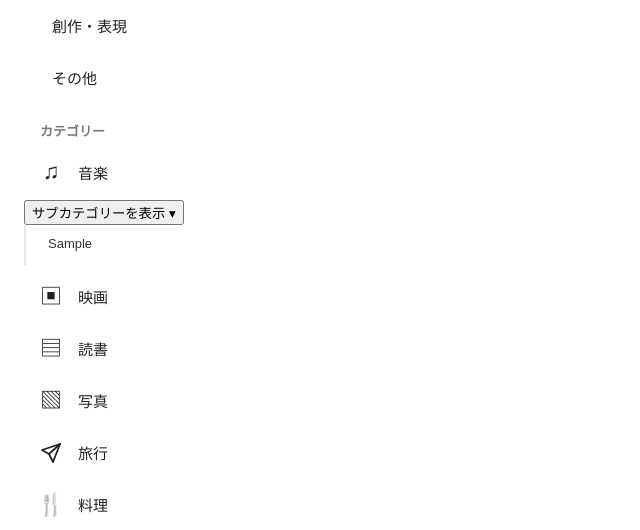
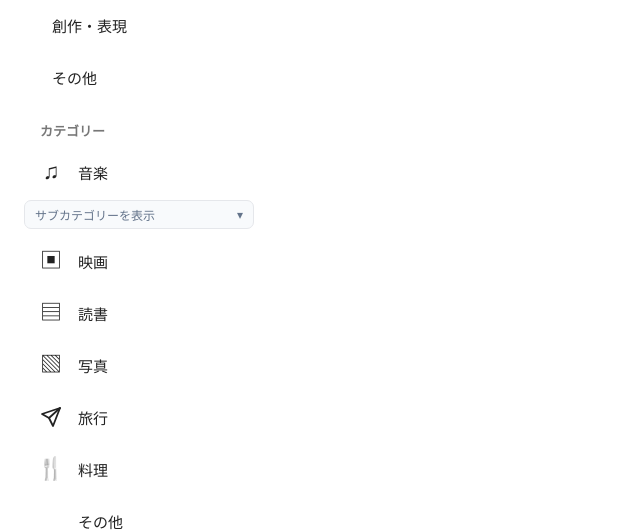
Before and after one commit to sat0816har-cpu/django_app, a Django app: page /ranking/category/1/ in a window 1280 px wide. Shown: the part 420-950 px from the top of the page, without its empty margins (0-640 px from the left). Run offline with Django 4.2, Linux system fonts and the light colour scheme; tables that the repository leaves empty hold one stand-in row (values such as "Sample post").

Commit message:
Add styles for desktop sub-category toggle

```diff
--- a/static/style.css
+++ b/static/style.css
@@ -2247,3 +2247,48 @@ article {
     object-fit: contain;
     flex-shrink: 0;
 }
+
+/* PC用：サブカテゴリーの開閉 */
+@media (min-width: 651px) {
+
+    /* サブカテゴリー表示ボタン */
+    .desktop-sub-category-toggle {
+        display: flex;
+        align-items: center;
+        justify-content: space-between;
+        width: 100%;
+        margin: 0 0 8px;
+        padding: 5px 10px;
+        border: 1px solid #e5e7eb;
+        border-radius: 7px;
+        background: #f8fafc;
+        color: #64748b;
+        font-size: 12px;
+        text-align: left;
+        cursor: pointer;
+        box-sizing: border-box;
+    }
+
+    .desktop-sub-category-toggle:hover {
+        border-color: #bfdbfe;
+        background: #eff6ff;
+        color: #2563eb;
+    }
+
+    /* 初期状態ではサブカテゴリーを隠す */
+    .sidebar > .sidebar-sub-categories {
+        display: none;
+    }
+
+    /* ボタンを押したときだけ表示 */
+    .sidebar > .sidebar-sub-categories.is-expanded {
+        display: block;
+    }
+}
+
+/* スマホではPC用ボタンを表示しない */
+@media (max-width: 650px) {
+    .desktop-sub-category-toggle {
+        display: none !important;
+    }
+}
```
